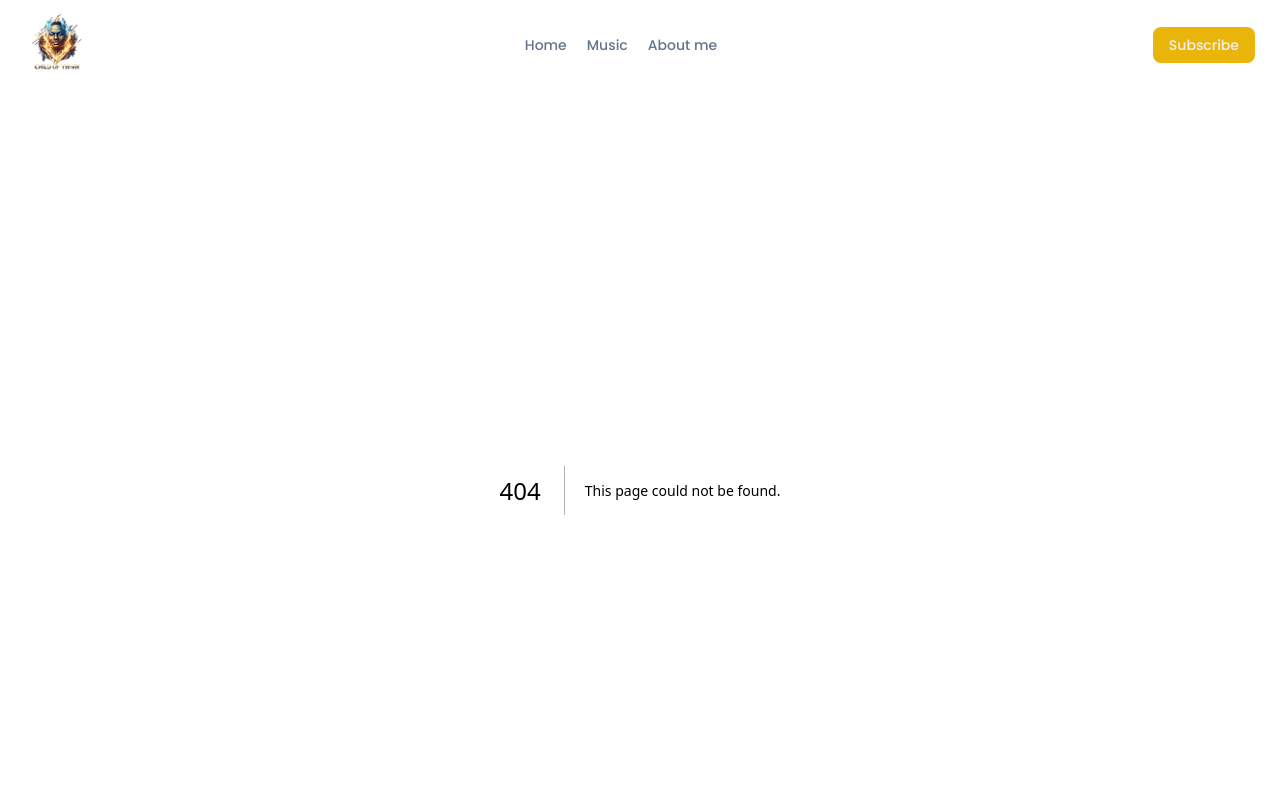
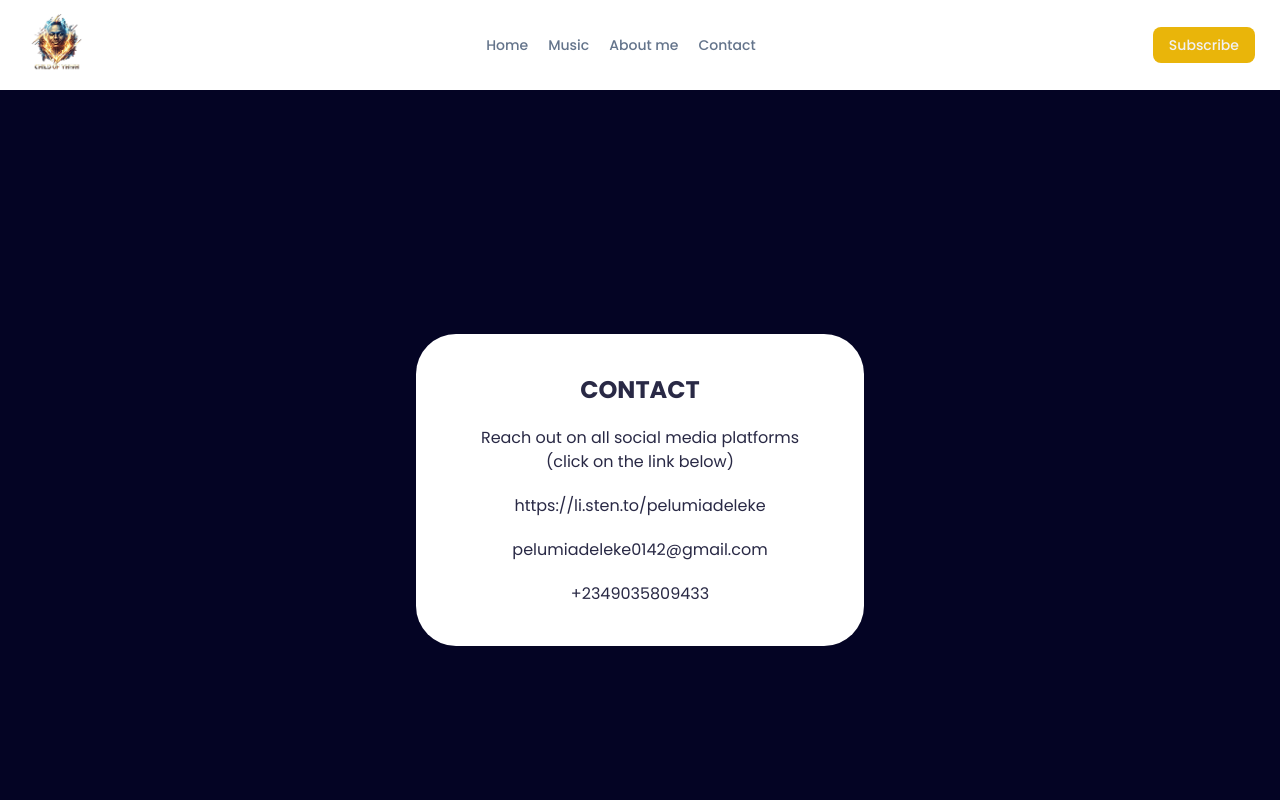
Before and after one commit to Olayinka-2/pelumi-music, a Next.js app: page /contact in a window 1280 px wide. Before the commit this address had no page. Shown: the top 800 px of the page. Built offline with nearby package versions, Linux system fonts and the light colour scheme; a web font is replaced by a local one.

Commit message:
Add the contact page

```diff
--- a/app/component/header.tsx
+++ b/app/component/header.tsx
@@ -20,6 +20,7 @@ const Header = () => {
           <Link href="/" className="text-sm font-medium text-muted">Home</Link>
           <Link href="/music" className="text-sm font-medium text-muted">Music</Link>
           <Link href="/about" className="text-sm font-medium text-muted">About me</Link>
+          <Link href="/contact" className="text-sm font-medium text-muted">Contact</Link>
         </div>
 
         <div className="flex items-center gap-3">
@@ -67,6 +68,7 @@ const Header = () => {
         <Link href="/" onClick={() => setNavCollapsed(true)} className="text-muted">Home</Link>
         <Link href="/music" onClick={() => setNavCollapsed(true)} className="text-muted">Music</Link>
         <Link href="/about" onClick={() => setNavCollapsed(true)} className="text-muted">About me</Link>
+        <Link href="/contact" onClick={() => setNavCollapsed(true)} className="text-muted">Contact</Link>
 
         <button className="mt-4 bg-primary text-card px-4 py-2 rounded-lg text-sm font-medium">
           Subscribe
--- /dev/null
+++ b/app/contact/page.tsx
@@ -0,0 +1,21 @@
+import Link from 'next/link'
+import React from 'react'
+
+const ContactPage = () => {
+  return (
+    <section className="h-screen bg-accents flex items-center justify-center">
+      <div className='bg-white rounded-[40px] w-[80%] max-w-md p-10'>
+        <div className='text-center flex flex-col items-center gap-5 text-accents/85'>
+
+        <h1 className='uppercase font-bold text-2xl'>Contact</h1>
+        <p>Reach out on all social media platforms <br /> (click on the link below) </p>
+        <Link href={"https://li.sten.to/pelumiadeleke"}>https://li.sten.to/pelumiadeleke</Link>
+        <Link href={"https://pelumiadeleke0142@gmail.com"}>pelumiadeleke0142@gmail.com</Link>
+        <p>+2349035809433</p>
+        </div>
+      </div>
+    </section>
+  )
+}
+
+export default ContactPage
```
